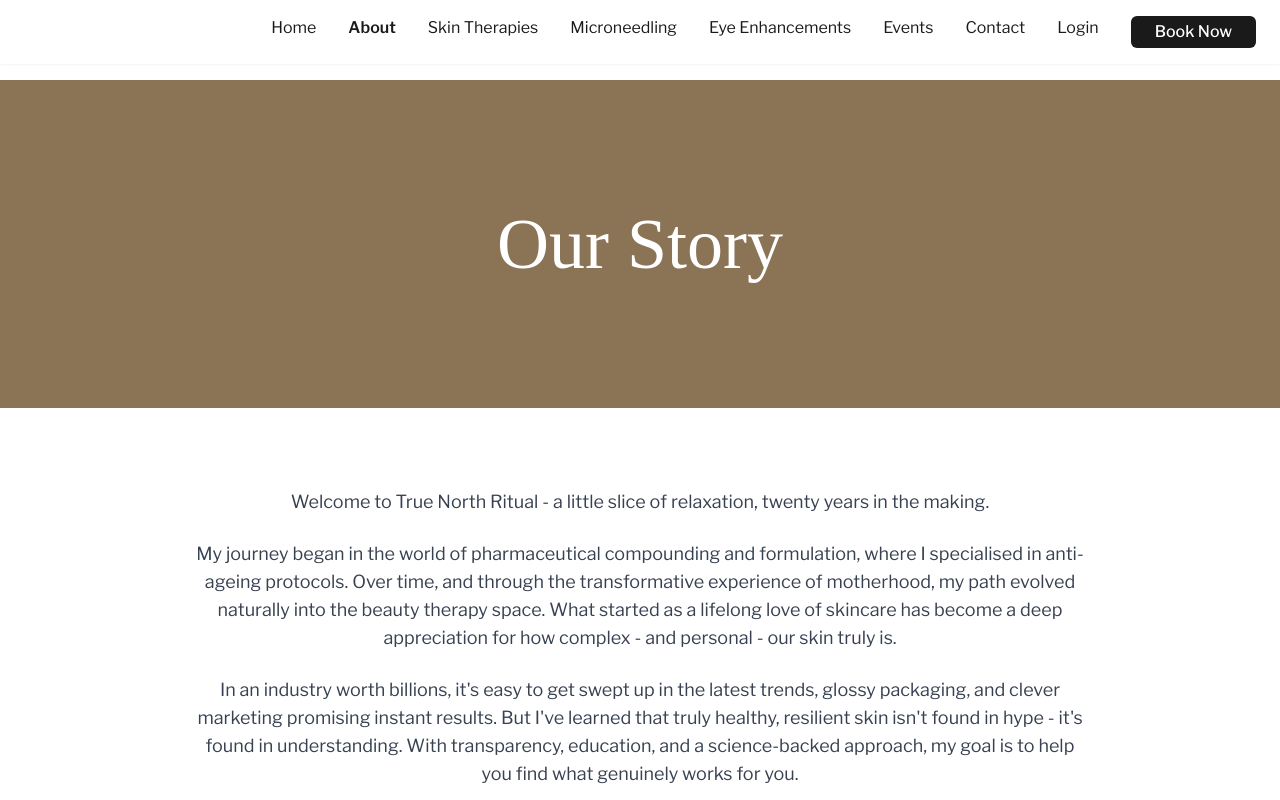
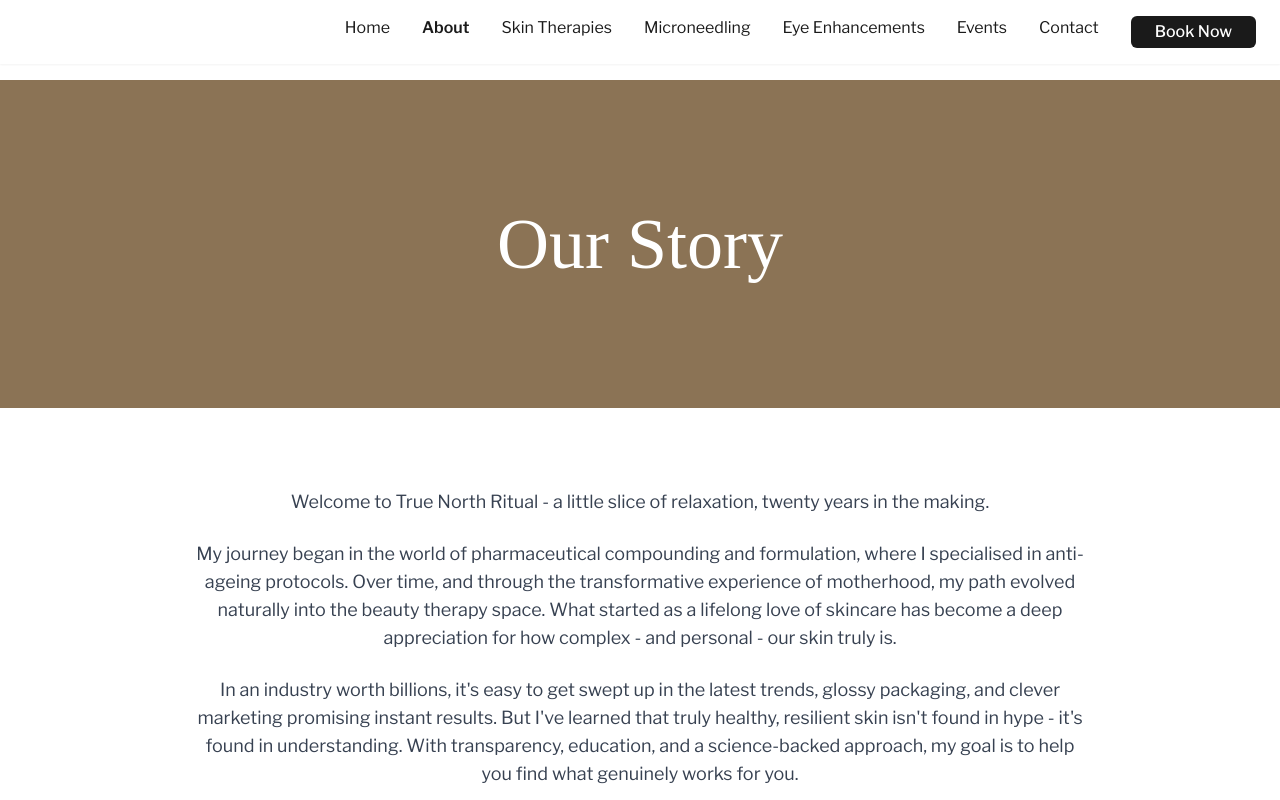
Before and after one commit to leonfromont/tnr_website, a plain HTML site: page about.html in a window 1280 px wide. Shown: the top 800 px of the page. Drawn offline with nearby package versions, Linux system fonts and the light colour scheme; a web font is replaced by a local one.

Commit message:
Remove the Login link from the site menu for now
Drops the link to app.truenorthritual.com from the desktop and mobile
menus on all nine pages that carried it.

Co-Authored-By: Claude Fable 5.2 <noreply@anthropic.com>

```diff
--- a/about.html
+++ b/about.html
@@ -83,7 +83,6 @@
                     <a href="eye-enhancements.html" class="nav-link">Eye Enhancements</a>
                     <a href="events.html" class="nav-link">Events</a>
                     <a href="contact.html" class="nav-link">Contact</a>
-                    <a href="https://app.truenorthritual.com" class="nav-link">Login</a>
                     <a href="book.html" class="nav-link nav-link-cta">Book Now</a>
                 </div>
 
@@ -106,7 +105,6 @@
                 <a href="eye-enhancements.html" class="block py-2 nav-link">Eye Enhancements</a>
                 <a href="events.html" class="block py-2 nav-link">Events</a>
                 <a href="contact.html" class="block py-2 nav-link">Contact</a>
-                <a href="https://app.truenorthritual.com" class="block py-2 nav-link">Login</a>
                 <a href="book.html" class="block py-2 nav-link nav-link-cta">Book Now</a>
             </div>
         </nav>
```
Also changed, not shown: anti-aging-evening.html (+0 -2 lines), book.html (+0 -2 lines), contact.html (+0 -2 lines), events.html (+0 -2 lines), eye-enhancements.html (+0 -2 lines), index.html (+0 -2 lines), microneedling.html (+0 -2 lines), treatments.html (+0 -2 lines).
